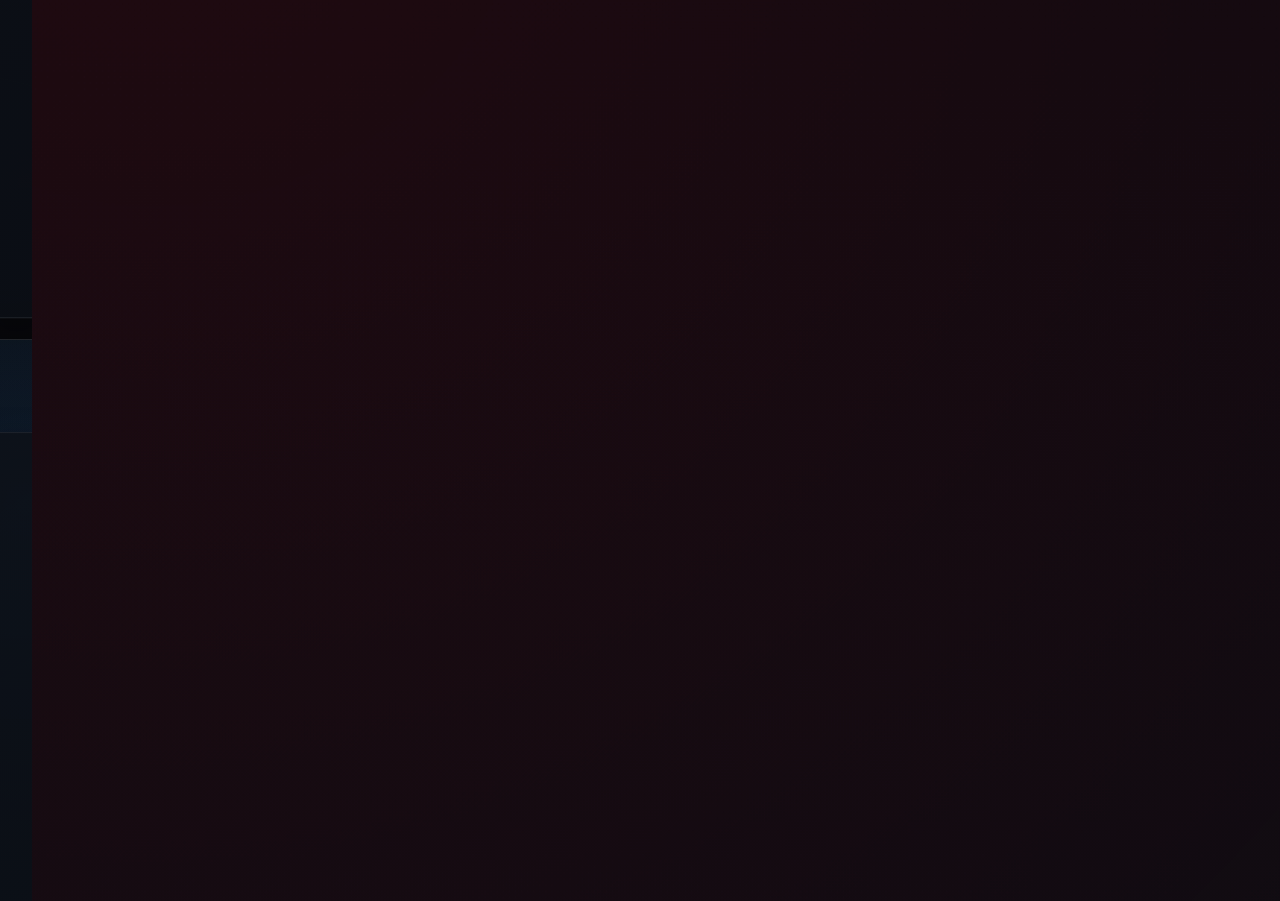
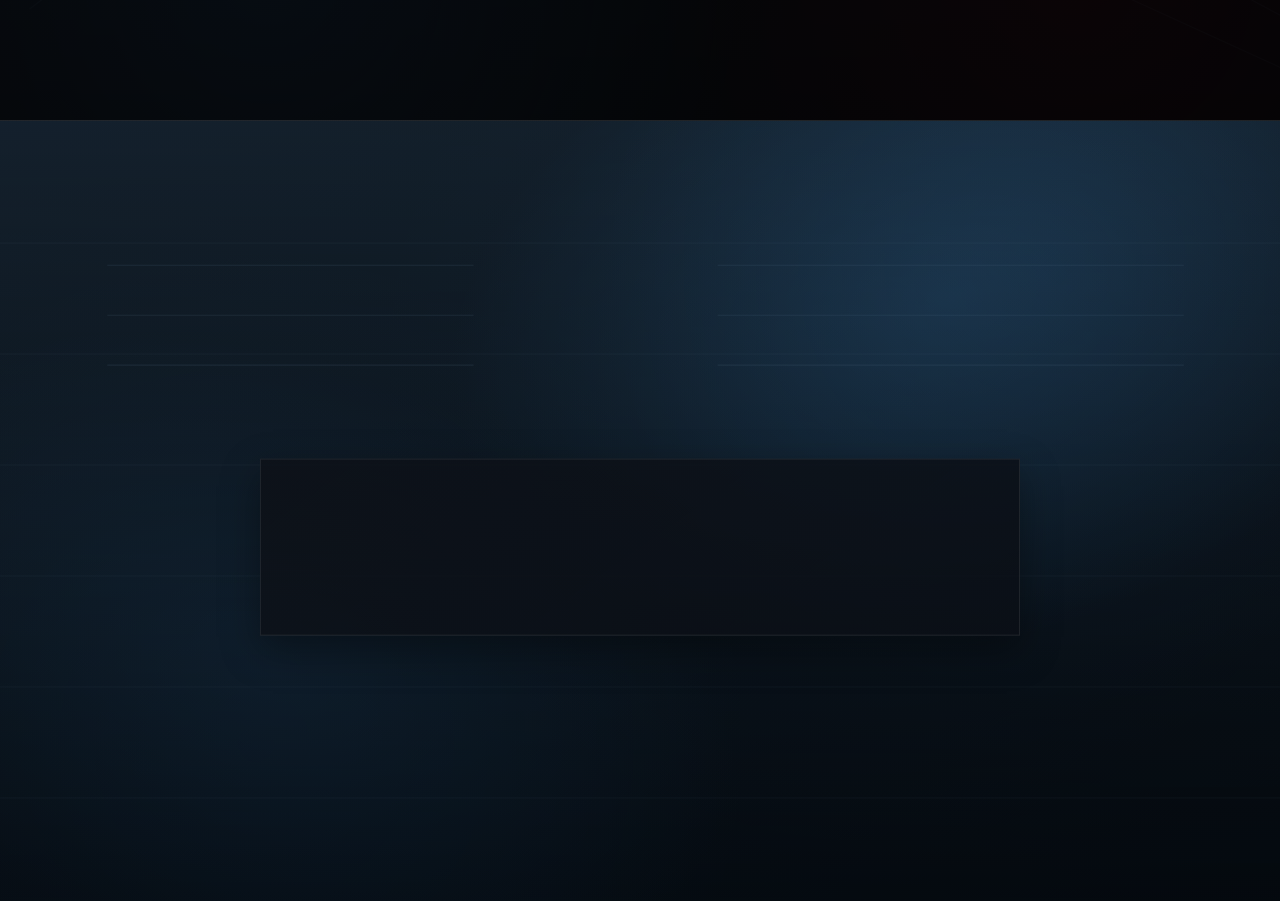
Before and after one commit to mulasty/OnePageAutomationBosh, a Next.js app: page / in a window 1280 px wide. Shown: the part 1540-2441 px from the top of the page. Built offline with nearby package versions, Linux system fonts and the light colour scheme.

Commit message:
feat(graphics): integrate ai-activation assets

```diff
--- a/app/globals.css
+++ b/app/globals.css
@@ -334,6 +334,11 @@ body {
   --activation-darkness: 0.98;
   --activation-scan: 0.05;
   background:
+    linear-gradient(
+      180deg,
+      rgb(0 0 0 / calc(0.08 + var(--activation-darkness) * 0.14)) 0%,
+      rgb(0 0 0 / calc(0.14 + var(--activation-darkness) * 0.16)) 100%
+    ),
     radial-gradient(
       circle at 82% 18%,
       rgb(63 157 255 / calc(0.08 + var(--activation-glow) * 0.2)),
@@ -344,11 +349,13 @@ body {
       rgb(63 157 255 / calc(0.03 + var(--activation-glow) * 0.12)),
       transparent 42%
     ),
+    url("/assets/graphics/base/scene-ai-activation__layer-base__v01.svg") center / cover no-repeat,
     linear-gradient(165deg, #101824 0%, #08111c 100%);
 }
 
 #ai-activation::before {
   background:
+    url("/assets/graphics/hud/scene-ai-activation__layer-hud__v01.svg") center / cover no-repeat,
     linear-gradient(
       180deg,
       rgb(63 157 255 / calc(0.01 + var(--activation-scan) * 0.06)) 0%,
```
Also changed, not shown: public/assets/graphics/meta/integration-log.md (+7 -1 lines), public/assets/graphics/base/scene-ai-activation__layer-base__v01.svg (added), public/assets/graphics/hud/scene-ai-activation__layer-hud__v01.svg (added), public/assets/graphics/meta/manifest.json.
